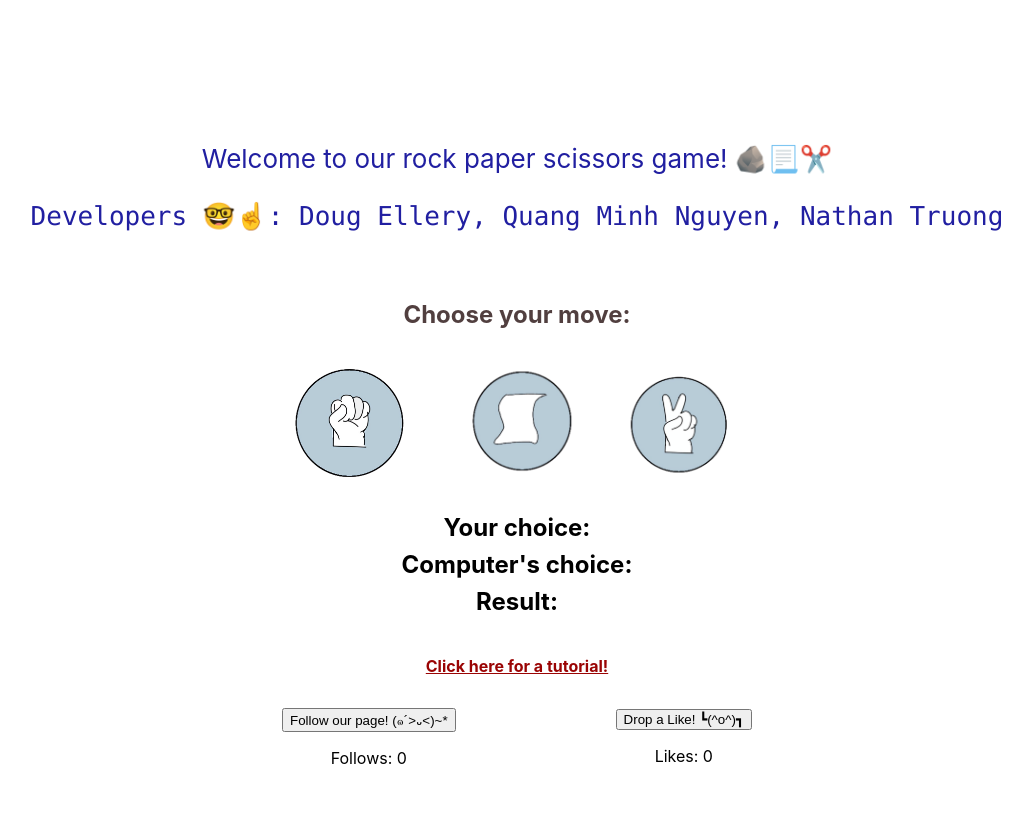
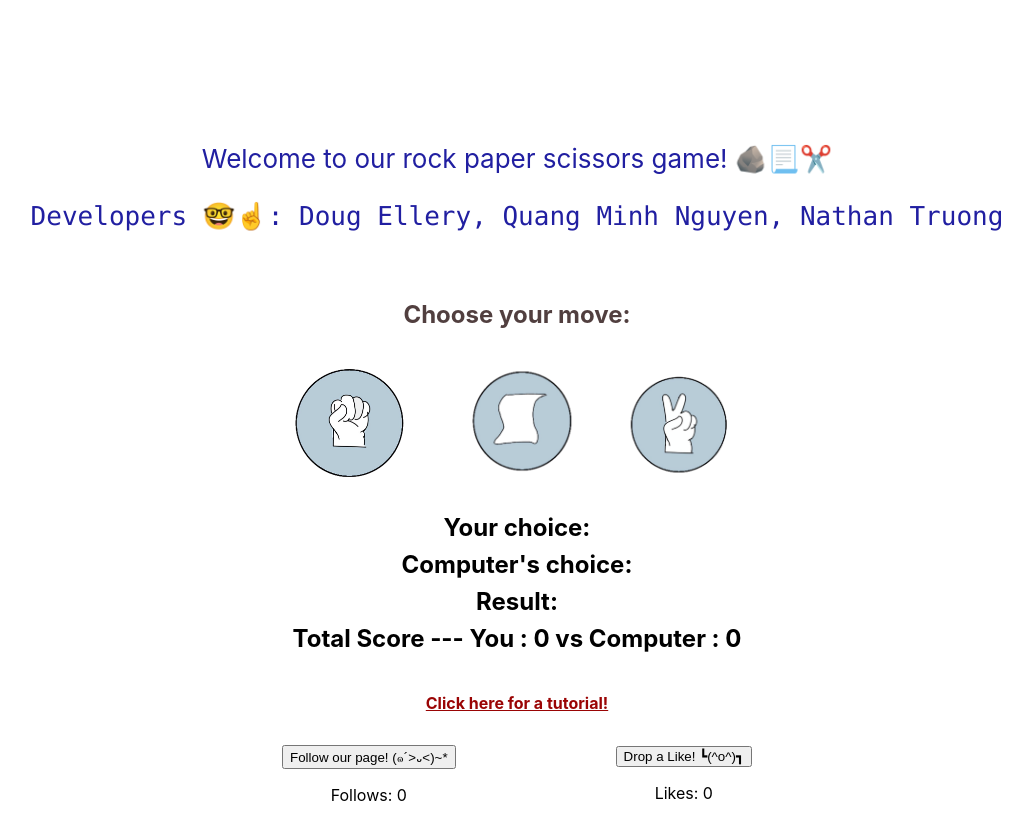
Before and after one commit to doug-ellery/react_final_project, a React (Create React App) app: page / in a window 1280 px wide. Shown: the whole page, without its empty margins (123-1155 px from the left). Before the commit the page ends 800 px from the top, so only its background shows below. Built offline with nearby package versions, Linux system fonts and the light colour scheme.

Commit message:
Added total scoring system to keep trakc of computer and human wins and display them at all times

```diff
--- a/src/App.js
+++ b/src/App.js
@@ -10,6 +10,11 @@ const choices = [
   { name: "paper", img: paper },
   { name: "scissors", img: scissors },
 ];
+var compWins = 0;
+var userWins = 0;
+
+
+
 
 function LikeButton(props) {
   const [likes, setLikes] = useState(0);
@@ -42,8 +47,10 @@ function determineWinner(player, computer) {
     (player === "paper" && computer === "rock") ||
     (player === "scissors" && computer === "paper")
   ) {
+    userWins = userWins + 1;
     return "You win!";
   }
+  compWins = compWins + 1;
   return "Computer wins!";
 }
 
@@ -51,6 +58,8 @@ function App() {
   const [playerChoice, setPlayerChoice] = useState("");
   const [computerChoice, setComputerChoice] = useState("");
   const [result, setResult] = useState("");
+
+
 
   const handleChoice = (choice) => {
     const randomChoice = choices[Math.floor(Math.random() * choices.length)].name;
@@ -85,6 +94,7 @@ function App() {
         <h2 className="Title">Your choice: {playerChoice}</h2>
         <h2 className="Title">Computer's choice: {computerChoice}</h2>
         <h2 className="Title">Result: {result}</h2>
+        <h2>Total Score --- You : {userWins} vs Computer : {compWins}</h2>
       </div>
 
       <a
```
